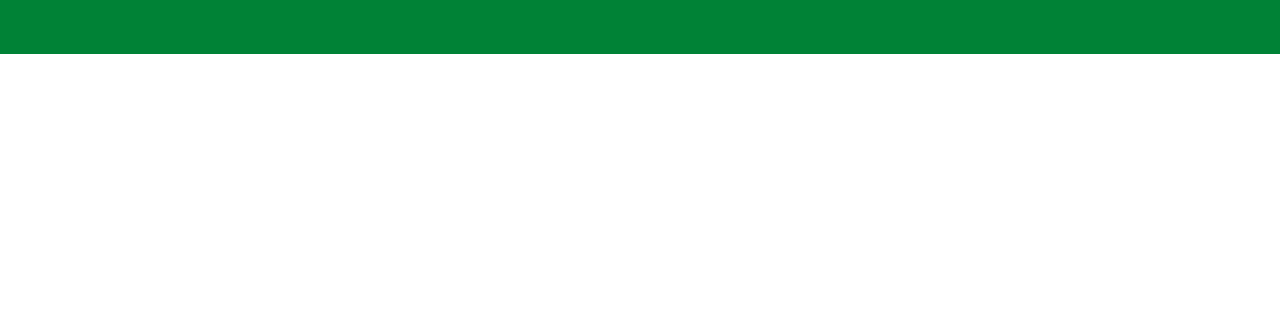
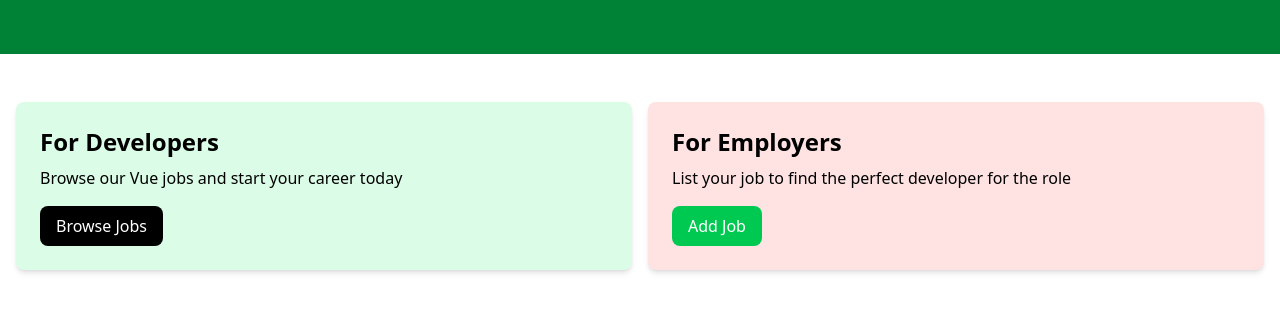
Before and after one commit to devbattery/vue-crash-course, a Vue app: page / in a window 1280 px wide. Shown: the part 226-538 px from the top of the page. Built offline with nearby package versions, Linux system fonts and the light colour scheme.

Commit message:
Feat: HomeCards & Card Container

```diff
--- a/src/App.vue
+++ b/src/App.vue
@@ -1,10 +1,12 @@
 <script setup>
 import Navbar from "@/components/Navbar.vue";
 import Hero from "@/components/Hero.vue";
+import HomeCards from "@/components/HomeCards.vue";
 </script>
 
 <template>
   <Navbar />
   <Hero title="Test Title" subtitle="Test SubTitle" />
   <!--  <Hero />-->
+  <HomeCards />
 </template>
--- /dev/null
+++ b/src/components/Card.vue
@@ -0,0 +1,14 @@
+<script setup>
+defineProps({
+  bg: {
+    type: String,
+    default: "bg-gray-100",
+  },
+});
+</script>
+
+<template>
+  <div :class="`${bg} p-6 rounded-lg shadow-md`">
+    <slot></slot>
+  </div>
+</template>
--- /dev/null
+++ b/src/components/HomeCards.vue
@@ -0,0 +1,36 @@
+<script setup>
+import Card from "@/components/Card.vue";
+</script>
+
+<template>
+  <section class="py-4">
+    <div class="container-xl lg:container m-auto">
+      <div class="grid grid-cols-1 md:grid-cols-2 gap-4 p-4 rounded-lg">
+        <Card bg="bg-green-100">
+          <h2 class="text-2xl font-bold">For Developers</h2>
+          <p class="mt-2 mb-4">
+            Browse our Vue jobs and start your career today
+          </p>
+          <a
+            href="jobs.html"
+            class="inline-block bg-black text-white rounded-lg px-4 py-2 hover:bg-gray-700"
+          >
+            Browse Jobs
+          </a>
+        </Card>
+        <Card bg="bg-red-100">
+          <h2 class="text-2xl font-bold">For Employers</h2>
+          <p class="mt-2 mb-4">
+            List your job to find the perfect developer for the role
+          </p>
+          <a
+            href="add-job.html"
+            class="inline-block bg-green-500 text-white rounded-lg px-4 py-2 hover:bg-green-600"
+          >
+            Add Job
+          </a>
+        </Card>
+      </div>
+    </div>
+  </section>
+</template>
```
